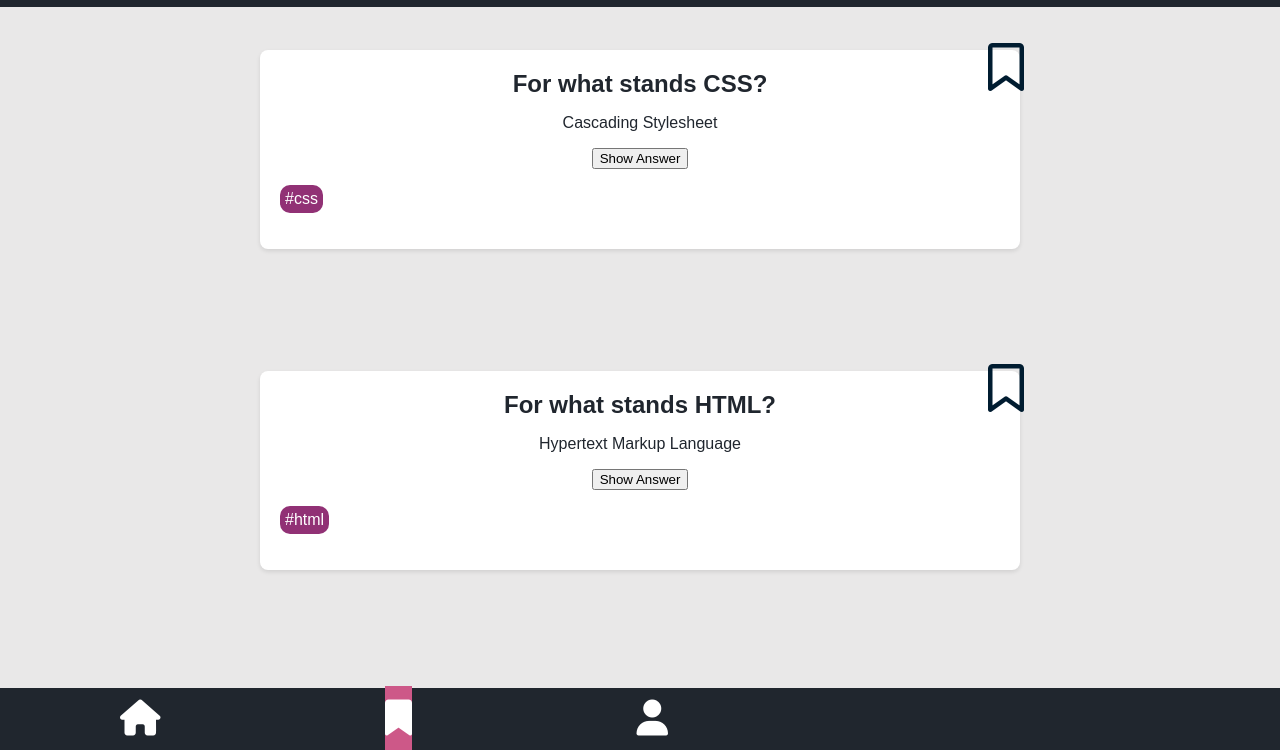
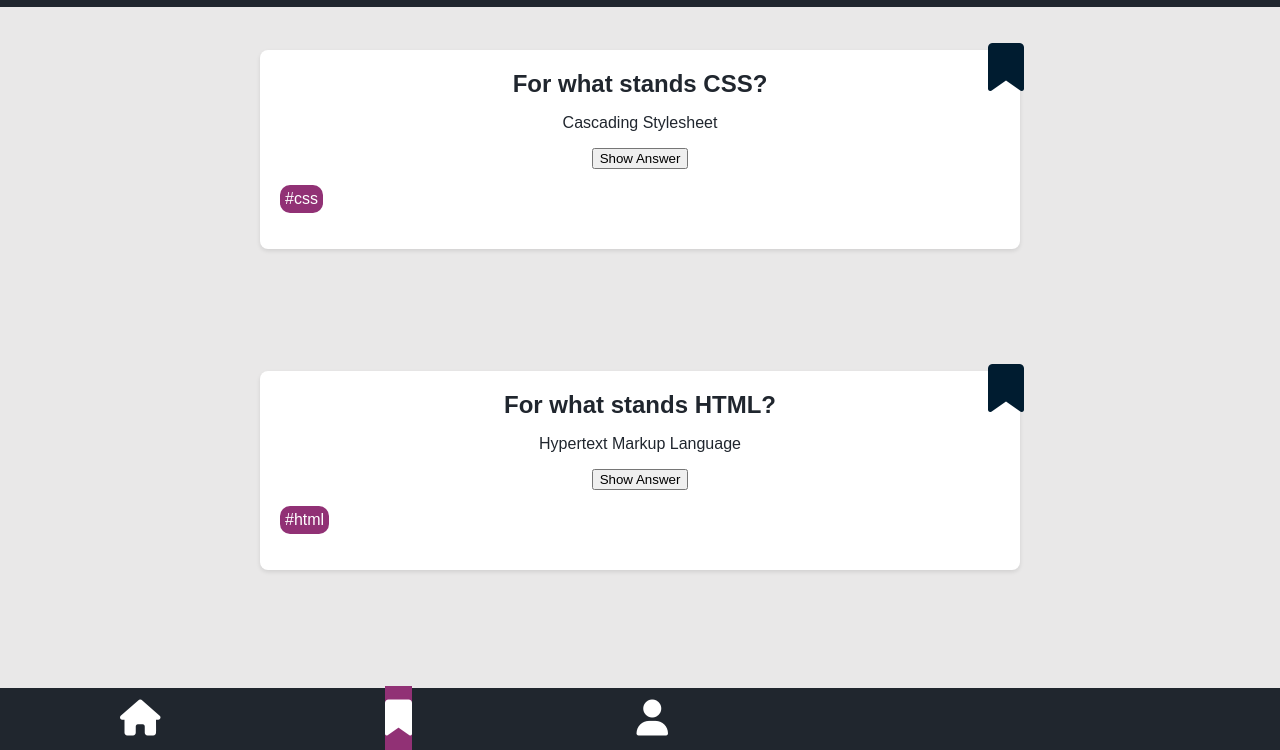
Before and after one commit to JanaS87/Quiz-App, a plain HTML site: page bookmarks.html in a window 1280 px wide. Shown: the part 50-800 px from the top of the page. Drawn offline with Linux system fonts and the light colour scheme.

Commit message:
fix navigation__bar

```diff
--- a/bookmarks.html
+++ b/bookmarks.html
@@ -21,7 +21,7 @@
           <p class="card__answer--hidden">Cascading Stylesheet</p>
           <button>Show Answer</button>
           <button class="bookmark">
-            <i class="fa-regular fa-bookmark"></i>
+            <i class="fa-solid fa-bookmark"></i>
           </button>
           <div class="tags">
             <ul class="tag-list">
@@ -37,7 +37,7 @@
           <p class="card__answer--hidden">Hypertext Markup Language</p>
           <button>Show Answer</button>
           <button class="bookmark">
-            <i class="fa-regular fa-bookmark"></i>
+            <i class="fa-solid fa-bookmark"></i>
           </button>
           <div class="tags">
             <ul class="tag-list">
--- a/css/style.css
+++ b/css/style.css
@@ -198,7 +198,7 @@ h2 {
   color: wheat;
 }
 
-/* Navigation bar */
+/* ---------   Navigation bar ---------  */
 .navigation__bar {
   position: fixed;
   bottom: 0;
@@ -227,11 +227,12 @@ h2 {
   margin: 0 110px;
 }
 
-.navigation__active {
-  background-color: #cd5888;
+.navigation__item a:hover {
+  color: #89c4e1;
 }
 
-.navigation__item a:hover {
+.navigation__active {
+  background-color: #913175;
   color: #913175;
 }
 
```
